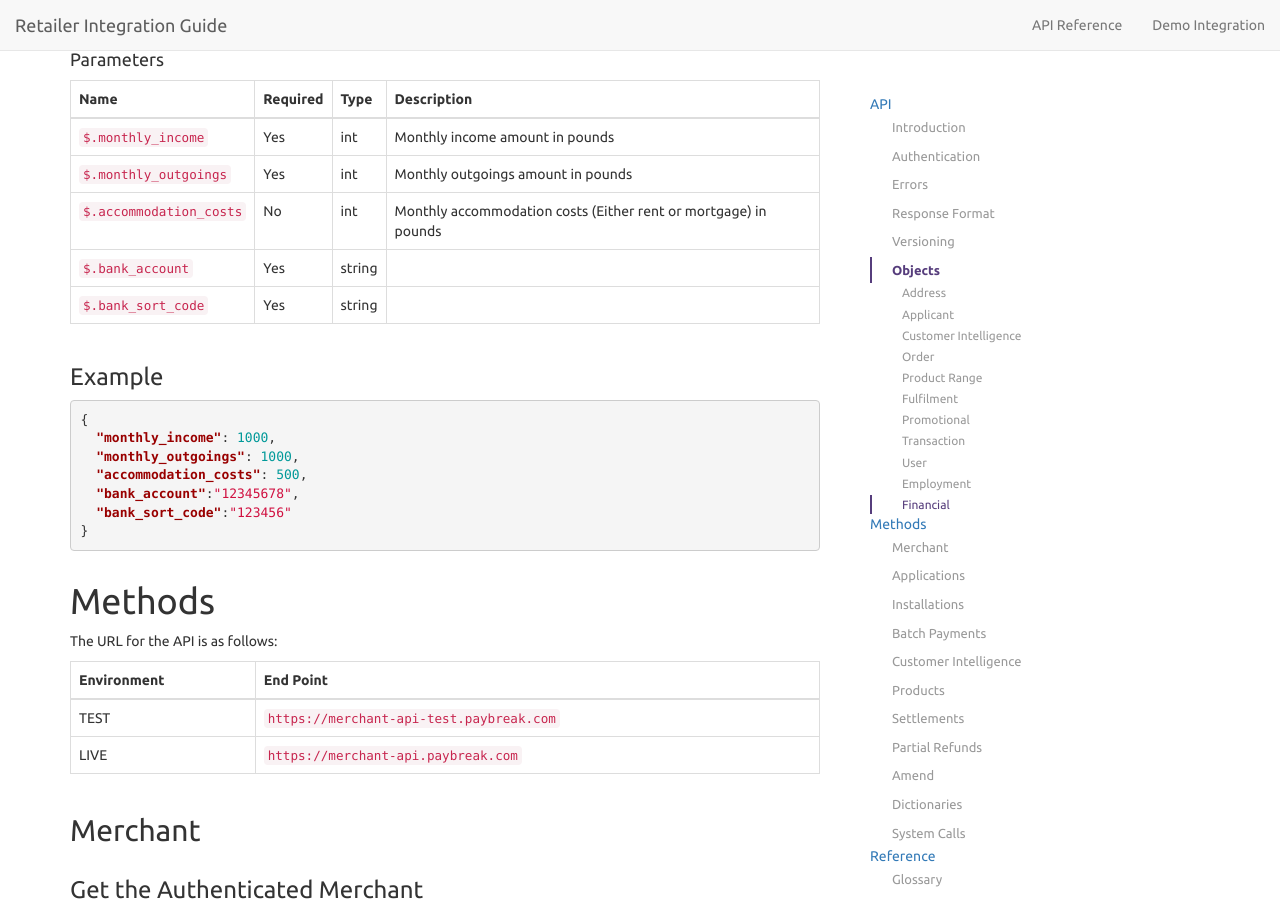
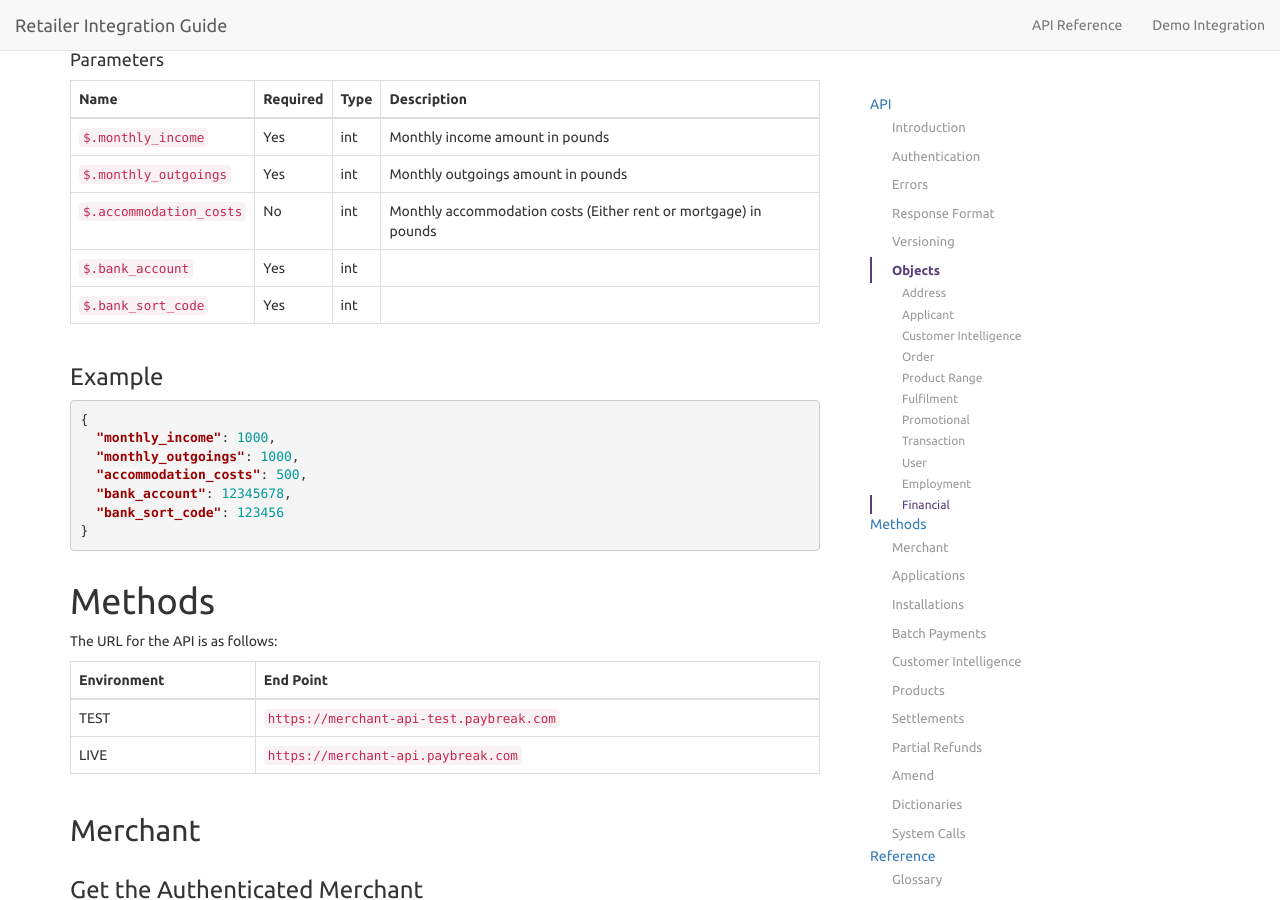
Before and after one commit to PayBreak/retailer-integration-guide, a Jekyll site: the page built from api/index.md, in a window 1280 px wide and 900 px high, scrolled down 9234 px. Built offline with Jekyll 4.4.1, drawn with Linux system fonts in a browser that asks for light colours; nearby versions of some CDN libraries; our own code applies the rules of GitHub Pages for plain Markdown files.

Commit message:
Replace string with int

````diff
--- a/_includes/v4/objects.md
+++ b/_includes/v4/objects.md
@@ -308,8 +308,8 @@ Name | Required | Type | Description
 `$.monthly_income` | Yes | int | Monthly income amount in pounds
 `$.monthly_outgoings` | Yes | int | Monthly outgoings amount in pounds
 `$.accommodation_costs` | No | int | Monthly accommodation costs (Either rent or mortgage) in pounds
-`$.bank_account` | Yes | string |
-`$.bank_sort_code` | Yes | string |
+`$.bank_account` | Yes | int |
+`$.bank_sort_code` | Yes | int |
 
 ### Example
 ```json
@@ -317,7 +317,7 @@ Name | Required | Type | Description
   "monthly_income": 1000,
   "monthly_outgoings": 1000,
   "accommodation_costs": 500,
-  "bank_account":"12345678",
-  "bank_sort_code":"123456"
+  "bank_account": 12345678,
+  "bank_sort_code": 123456
 }
 ```
````
